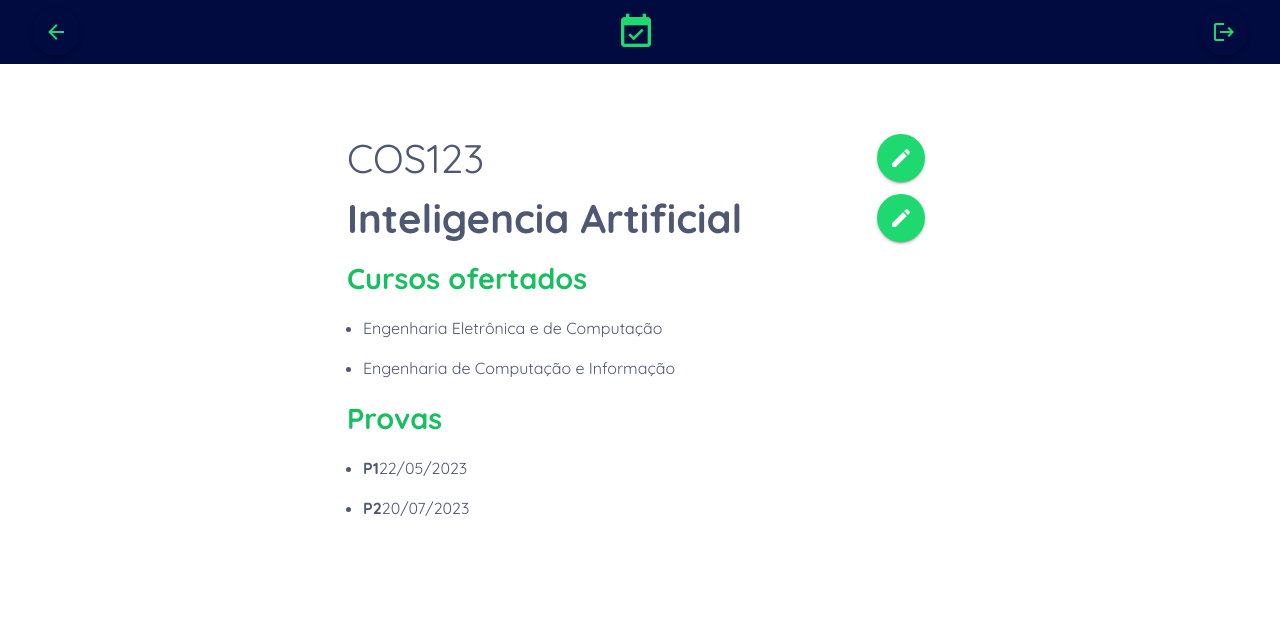
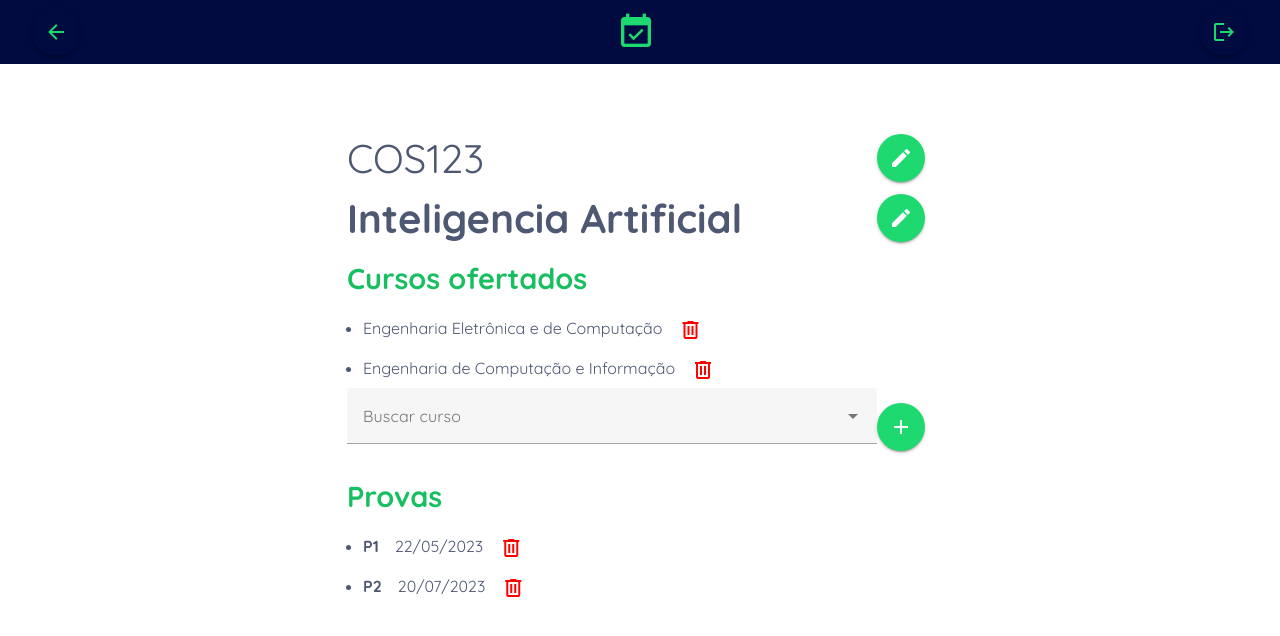
Before and after one commit to srtapacheco/calendario-unificado, a Vue app: page / in a window 1280 px wide. Shown: the top 636 px of the page. Built offline with nearby package versions, Linux system fonts and the light colour scheme.

Commit message:
Implementando logica dos botoes de edicao e exclusao dos campos #3

```diff
--- a/src/pages/EdicaoDisciplinaPage.vue/EdicaoDisciplinaPage.vue
+++ b/src/pages/EdicaoDisciplinaPage.vue/EdicaoDisciplinaPage.vue
@@ -20,16 +20,32 @@
             </v-btn>
           </div>
 
-
           <h3>Cursos ofertados</h3>
           <ul>
-            <li v-for="course in discipline.courses" :key="course.id">{{ course.name }}</li>
+            <li v-for="course in discipline.courses" :key="course.id">
+              <span>{{ course.name }}</span>
+              <v-icon v-if="userType === 'professor'" class="delete-icon" @click="deleteCourse(course.id)">
+                mdi-trash-can-outline
+              </v-icon>
+            </li>
           </ul>
+
+          <div class="code-container">
+            <v-autocomplete v-model="newCourse" :items="availableCourses" item-title="name" item-value="id"
+              label="Buscar curso" clearable></v-autocomplete>
+            <v-btn v-if="userType === 'professor'" class="edit-button" icon @click="addCourse">
+              <v-icon>mdi-plus</v-icon>
+            </v-btn>
+          </div>
+
           <h3>Provas</h3>
           <ul>
             <li v-for="examDate in discipline.examDates" :key="examDate.id">
               <span class="custom-description-exam">{{ examDate.description }}</span>
               <span>{{ examDate.date }}</span>
+              <v-icon v-if="userType === 'professor'" class="delete-icon" @click="deleteExamDate(examDate.id)">
+                mdi-trash-can-outline
+              </v-icon>
             </li>
           </ul>
         </div>
@@ -62,7 +78,19 @@ export default {
           { id: 2, description: "P2", date: "20/07/2023" },
         ],
       },
+      filteredCourses: [
+        { id: 3, name: "Engenharia Mecânica" },
+        { id: 4, name: "Engenharia Elétrica" },
+        { id: 5, name: "Ciência da Computação" },
+        { id: 6, name: "Engenharia Eletrônica e de Computação" },
+      ],
+      newCourse: null,
     };
+  },
+  computed: {
+    availableCourses() {
+      return this.filteredCourses.filter(course => !this.discipline.courses.some(c => c.id === course.id));
+    },
   },
   methods: {
     editCodDiscipline() {
@@ -71,6 +99,21 @@ export default {
     editNameDiscipline() {
       this.isEditingName = !this.isEditingName;
     },
+    addCourse() {
+      if (this.newCourse) {
+        const selectedCourse = this.filteredCourses.find(course => course.id === this.newCourse);
+        if (selectedCourse) {
+          this.discipline.courses.push(selectedCourse);
+          this.newCourse = null;
+        }
+      }
+    },
+    deleteCourse(courseId) {
+      this.discipline.courses = this.discipline.courses.filter(course => course.id !== courseId);
+    },
+    deleteExamDate(examDateId) {
+      this.discipline.examDates = this.discipline.examDates.filter(examDate => examDate.id !== examDateId);
+    },
   },
 };
 </script>
--- a/src/pages/EdicaoDisciplinaPage.vue/style.css
+++ b/src/pages/EdicaoDisciplinaPage.vue/style.css
@@ -75,6 +75,7 @@ ul {
 
 .custom-description-exam {
   font-weight: 700;
+  margin-right: 1rem;
 }
 
 .edit-button {
@@ -88,3 +89,9 @@ ul {
   align-items: center;
   justify-content: space-between;
 }
+
+.delete-icon {
+  color: red;
+  cursor: pointer;
+  margin-left: 1rem;
+}
```
